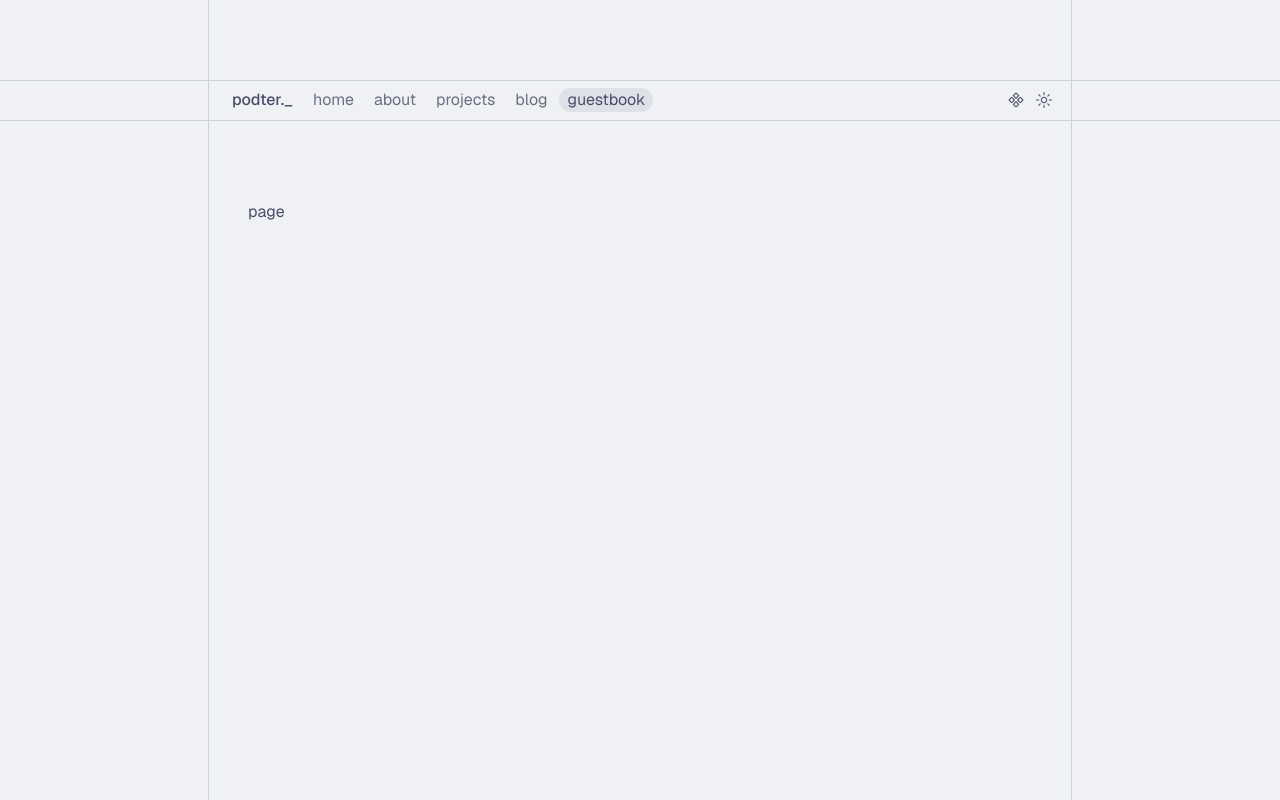
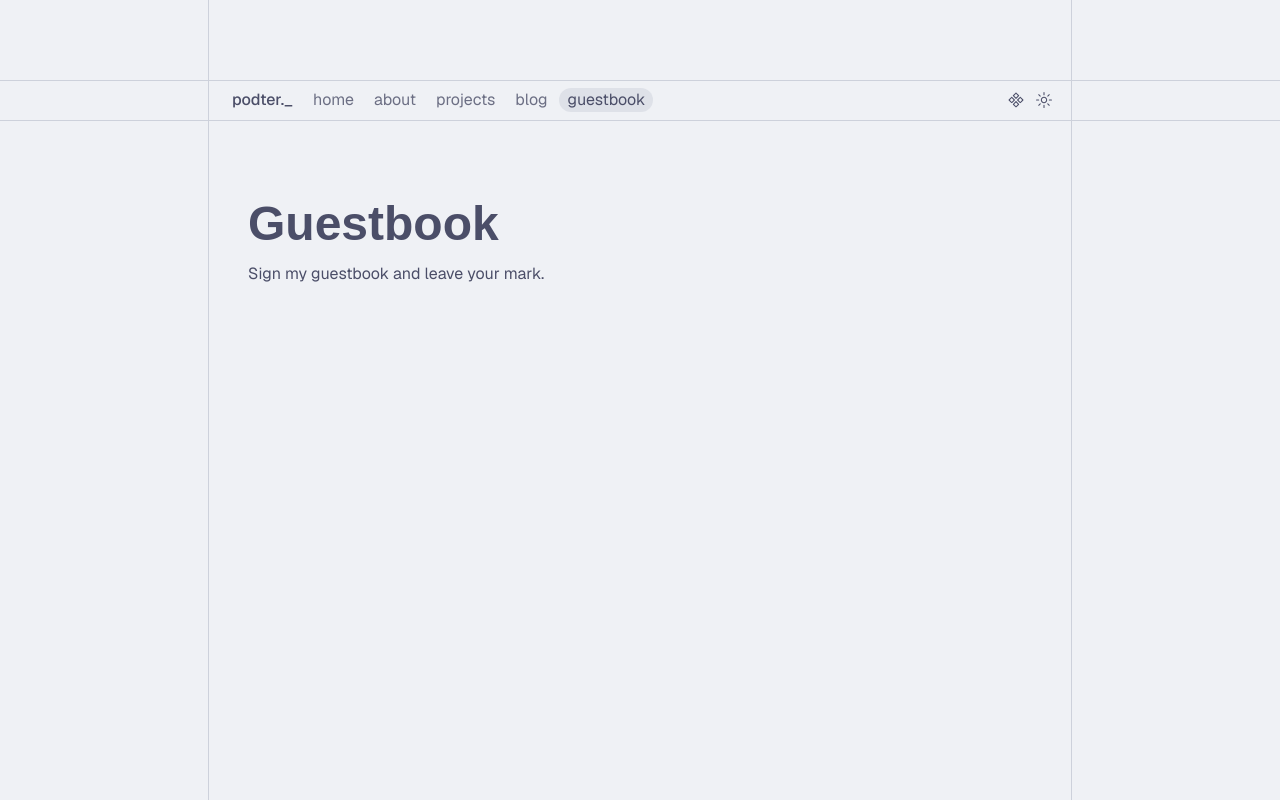
Before and after one commit to Podter/podter-website-old, a Next.js app: page /guestbook in a window 1280 px wide. Built offline with nearby package versions, Linux system fonts and the light colour scheme; a web font is replaced by a local one.

Commit message:
added pages

```diff
--- a/app/[path]/page.tsx
+++ /dev/null
@@ -1,11 +0,0 @@
-import { pages } from "~/constants/pages";
-
-export function generateStaticParams() {
-  return Object.entries(pages).map(([name]) => ({
-    path: name,
-  }));
-}
-
-export default function Page() {
-  return <div>page</div>;
-}
--- a/app/blog/page.tsx
+++ b/app/blog/page.tsx
@@ -10,7 +10,7 @@ export const dynamic = "force-static";
 
 export const metadata = createMetadata({
   title: "Blog",
-  description: "Blog page",
+  description: "A collection of blog posts I've written.",
 });
 
 export default function Blogs() {
--- /dev/null
+++ b/app/guestbook/page.tsx
@@ -0,0 +1,18 @@
+import { H1, P } from "~/components/ui/typography";
+import { createMetadata } from "~/lib/create-metadata";
+
+export const metadata = createMetadata({
+  title: "Guestbook",
+  description: "Sign my guestbook and leave your mark.",
+});
+
+export default function Guestbook() {
+  return (
+    <>
+      <div className="flex flex-col">
+        <H1>Guestbook</H1>
+        <P className="mt-3">Sign my guestbook and leave your mark.</P>
+      </div>
+    </>
+  );
+}
--- a/app/page.tsx
+++ b/app/page.tsx
@@ -1,9 +1,16 @@
-import { Button } from "~/components/ui/button";
+import { H1, P } from "~/components/ui/typography";
+
+export const dynamic = "force-static";
 
 export default function Home() {
   return (
-    <div>
-      <Button variant="outline">Hello, world!</Button>
-    </div>
+    <>
+      <div className="flex flex-col">
+        <H1>Podter</H1>
+        <P className="mt-3">
+          A student and self-taught developer from Thailand.
+        </P>
+      </div>
+    </>
   );
 }
--- /dev/null
+++ b/app/projects/page.tsx
@@ -0,0 +1,20 @@
+import { H1, P } from "~/components/ui/typography";
+import { createMetadata } from "~/lib/create-metadata";
+
+export const dynamic = "force-static";
+
+export const metadata = createMetadata({
+  title: "Guestbook",
+  description: "A list of projects I've worked on.",
+});
+
+export default function Projects() {
+  return (
+    <>
+      <div className="flex flex-col">
+        <H1>Projects</H1>
+        <P className="mt-3">A list of projects I&apos;ve worked on.</P>
+      </div>
+    </>
+  );
+}
```
